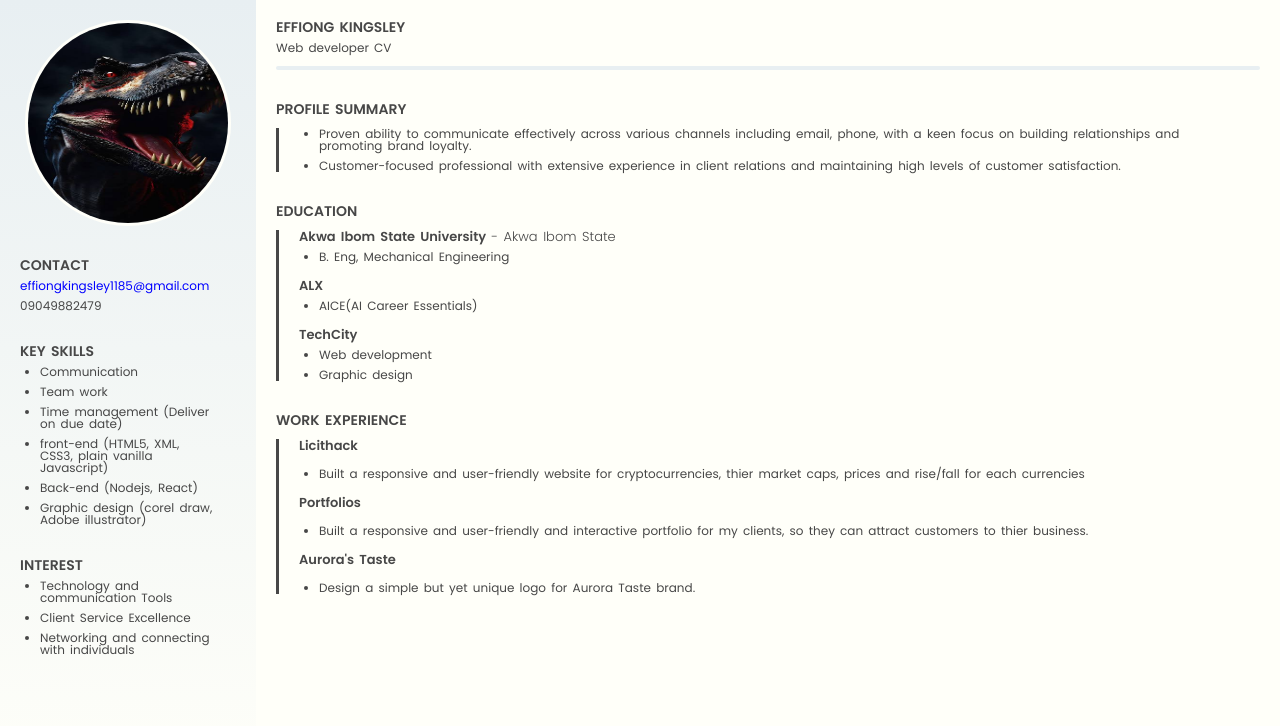
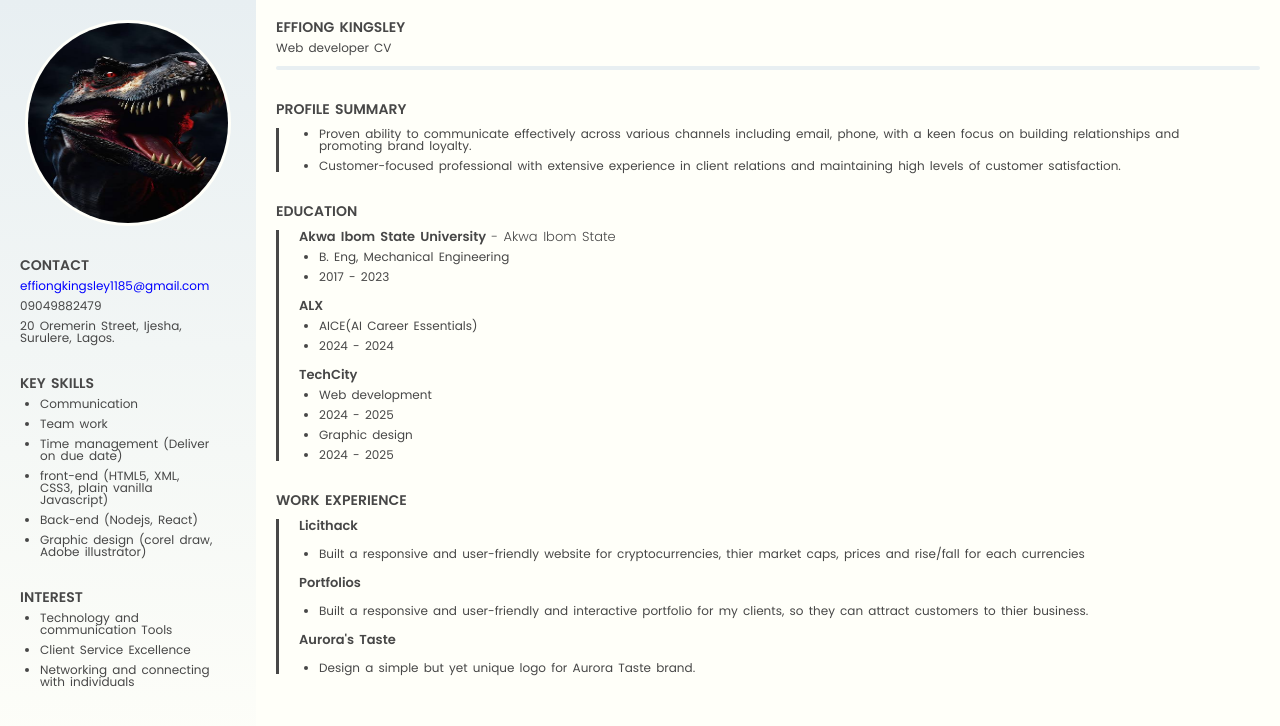
Before and after one commit to kingsfavy/Port, a website: page index.html in a window 1280 px wide. Drawn offline with Linux system fonts and the light colour scheme.

Commit message:
Update index.html

```diff
--- a/index.html
+++ b/index.html
@@ -28,6 +28,8 @@
 effiongkingsley1185@gmail.com</p>
 <div class="small-space"></div>
 <p>09049882479</p>
+    <div class="small-space"></div>
+<p>20 Oremerin Street, Ijesha, Surulere, Lagos.</p>
 
 <div class="space"></div>
 
@@ -102,6 +104,8 @@ relationships and promoting brand loyalty.</li>
 <div class="small-space"></div>
 <ul>
 <li>B. Eng, Mechanical Engineering</li>
+    <div class="small-space"></div>
+    <li>2017 - 2023</li>
 </ul>
 <div class="small-space"></div>
 <div class="small-space"></div>
@@ -109,6 +113,8 @@ relationships and promoting brand loyalty.</li>
 <div class="small-space"></div>
 <ul>
 <li>AICE(AI Career Essentials)</li>
+       <div class="small-space"></div>
+    <li>2024 - 2024</li>
 </ul>
 <div class="small-space"></div>
 <div class="small-space"></div>
@@ -116,8 +122,12 @@ relationships and promoting brand loyalty.</li>
 <div class="small-space"></div>
 <ul>
 <li>Web development</li>
+        <div class="small-space"></div>
+    <li>2024 - 2025</li>
 <div class="small-space"></div>
 <li>Graphic design</li>
+        <div class="small-space"></div>
+    <li>2024 - 2025</li>
 </ul>
 </div>
 
```
